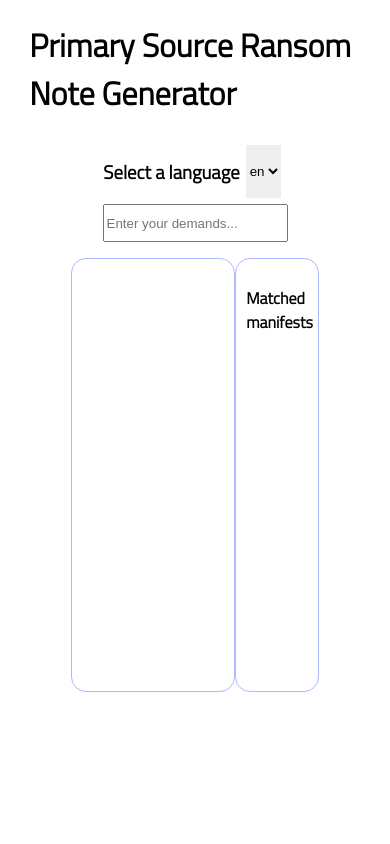
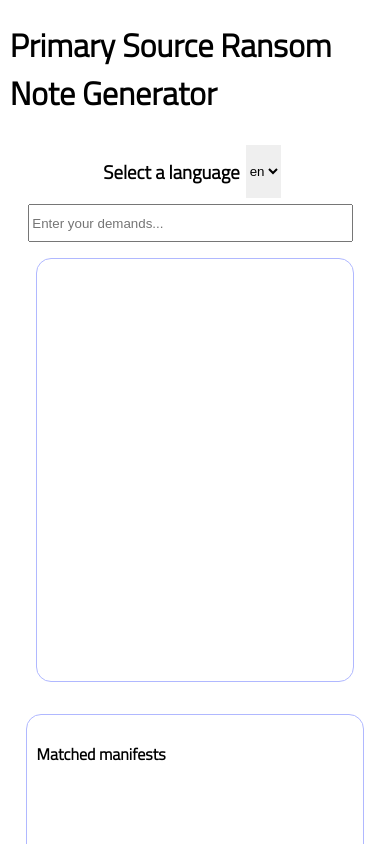
Before and after one commit to CogappLabs/psrng, a React (Create React App) app: page / in a window 390 px wide. Shown: the top 844 px of the page. Built offline with nearby package versions, Linux system fonts and the light colour scheme.

Commit message:
Improved CSS for smaller screens

```diff
--- a/src/index.css
+++ b/src/index.css
@@ -87,3 +87,15 @@ body {
     text-align: center;
     padding: 5px;
 }
+
+@media screen and (max-width: 450px) {
+    .prsng-body, .ransom-output {
+        min-width: 95%;
+    }
+    .demand, .ransom-words, .manifest-panel {
+        min-width: 90%;
+    }
+    .ransom-output {
+        flex-direction: column;
+    }
+}
```
